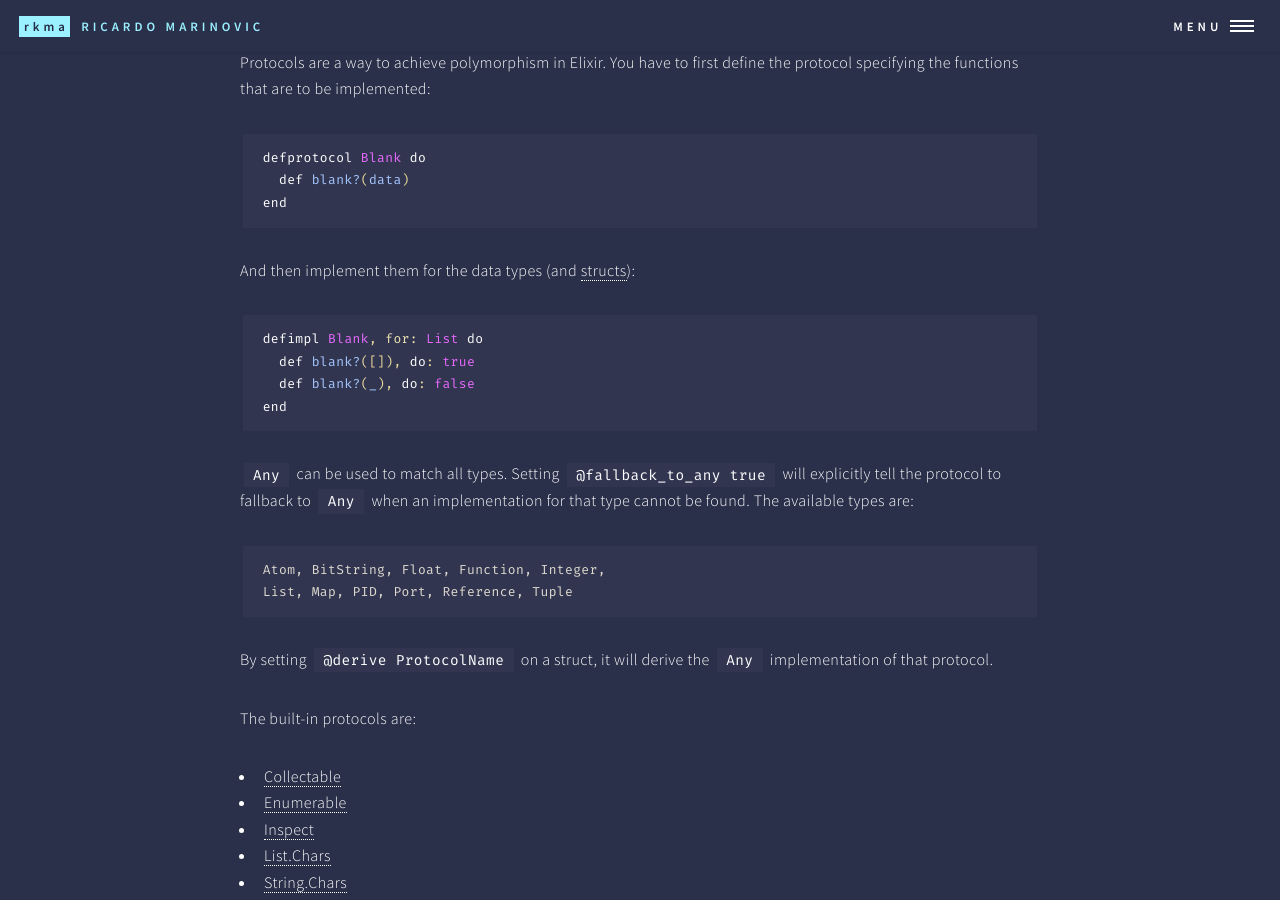
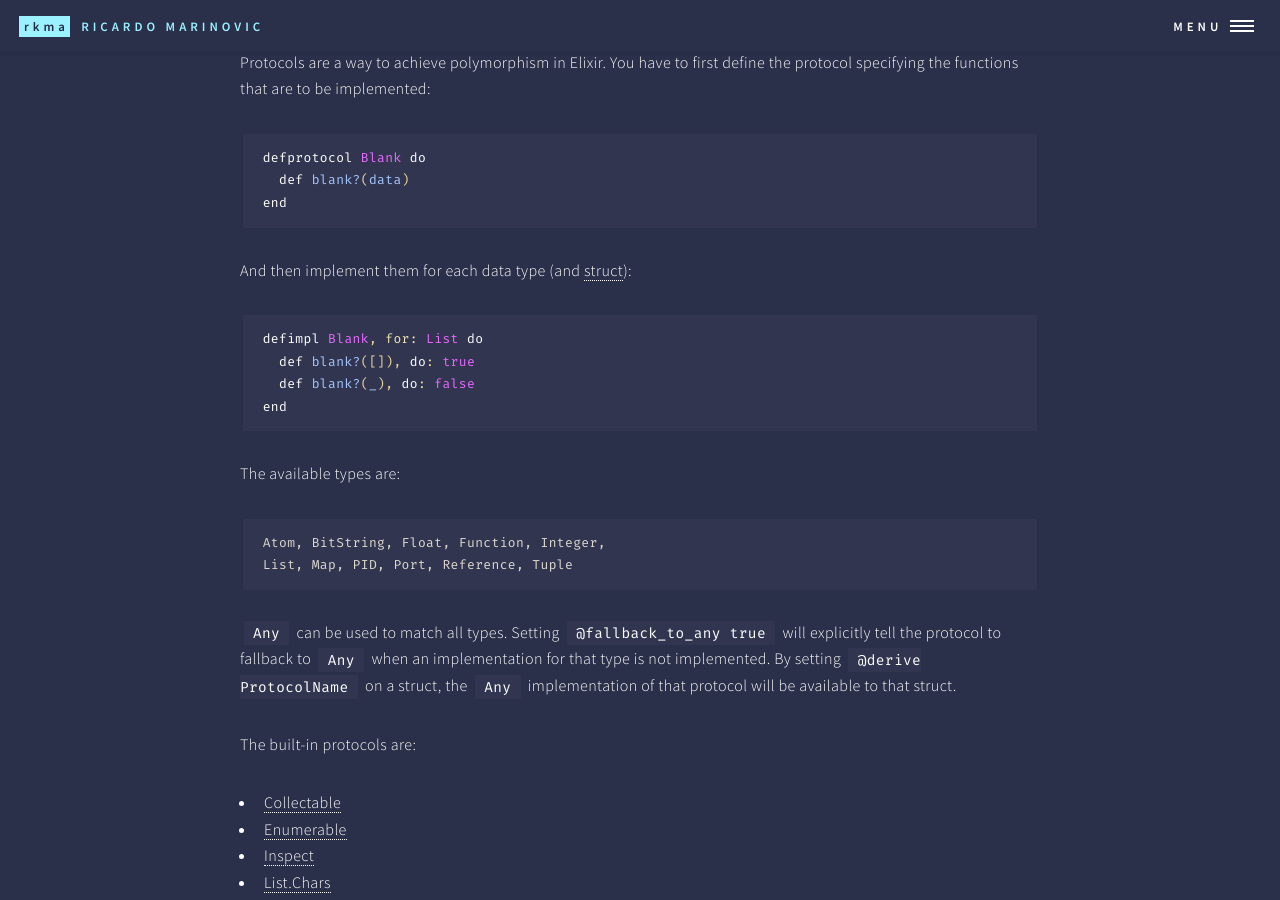
Before and after one commit to ricmarinovic/ricmarinovic.github.io, a Jekyll site: the page built from elixir/_posts/2016-11-15-syntax.md, in a window 1280 px wide and 900 px high, scrolled down 14170 px. Built offline with Jekyll 4.4.1, drawn with Linux system fonts in a browser that asks for light colours; comment, search, counter and statistics services are not loaded.

Commit message:
edit post elixir syntax
clarity on protocols

````diff
--- a/elixir/_posts/2016-11-15-syntax.md
+++ b/elixir/_posts/2016-11-15-syntax.md
@@ -498,7 +498,7 @@ defprotocol Blank do
 end
 ```
 
-And then implement them for the data types (and [structs](#structs)):
+And then implement them for each data type (and [struct](#structs)):
 
 ```elixir
 defimpl Blank, for: List do
@@ -507,14 +507,14 @@ defimpl Blank, for: List do
 end
 ```
 
-`Any` can be used to match all types. Setting `@fallback_to_any true` will explicitly tell the protocol to fallback to `Any` when an implementation for that type cannot be found. The available types are:
+The available types are:
 
 ```
 Atom, BitString, Float, Function, Integer,
 List, Map, PID, Port, Reference, Tuple
 ```
 
-By setting `@derive ProtocolName` on a struct, it will derive the `Any` implementation of that protocol.
+`Any` can be used to match all types. Setting `@fallback_to_any true` will explicitly tell the protocol to fallback to `Any` when an implementation for that type is not implemented. By setting `@derive ProtocolName` on a struct, the `Any` implementation of that protocol will be available to that struct.
 
 The built-in protocols are:
 
````
